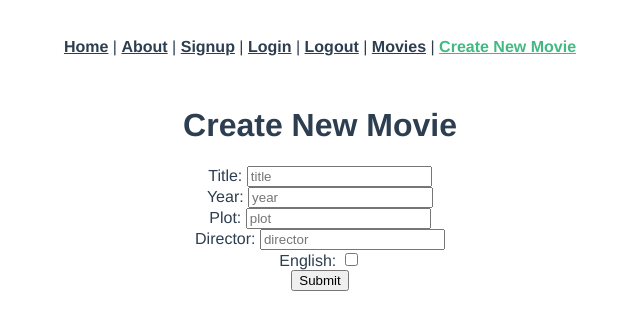
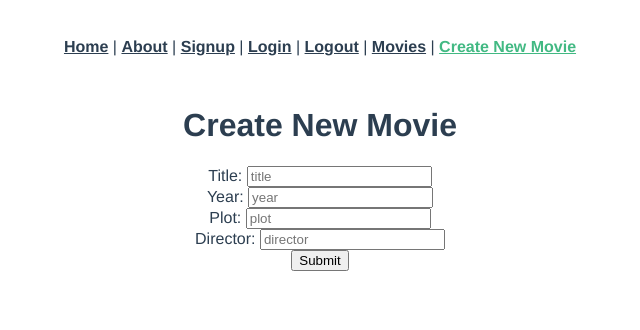
Before and after one commit to MisterVinny/movie-vue-app, a Vue app: page /movies/new in a window 1280 px wide. Shown: the top 330 px of the page, without its empty margins (320-960 px from the left). Built offline with nearby package versions, Linux system fonts and the light colour scheme.

Commit message:
Removes english checkbox in edit and create  until setting true or false with a check can be figured out.

```diff
--- a/src/views/movies/Edit.vue
+++ b/src/views/movies/Edit.vue
@@ -40,14 +40,15 @@
           v-model="editMovieParams.director"
         />
       </div>
-      <div class="form-group">
+      <!-- <div class="form-group">
         <label>English: </label>
         <input
           type="checkbox"
           class="form-control"
           v-model="editMovieParams.english"
+          value="true"
         />
-      </div>
+      </div> -->
     </form>
     <router-link :to="`/movies/${editMovieParams.id}`">
       Return to Movie View
--- a/src/views/movies/New.vue
+++ b/src/views/movies/New.vue
@@ -45,14 +45,15 @@
           placeholder="director"
         />
       </div>
-      <div class="form-group">
+      <!-- <div class="form-group">
         <label>English: </label>
         <input
           type="checkbox"
           class="form-control"
           v-model="newMovieParams.english"
+          value="false"
         />
-      </div>
+      </div> -->
 
       <input type="submit" class="btn btn-primary" value="Submit" />
     </form>
```
